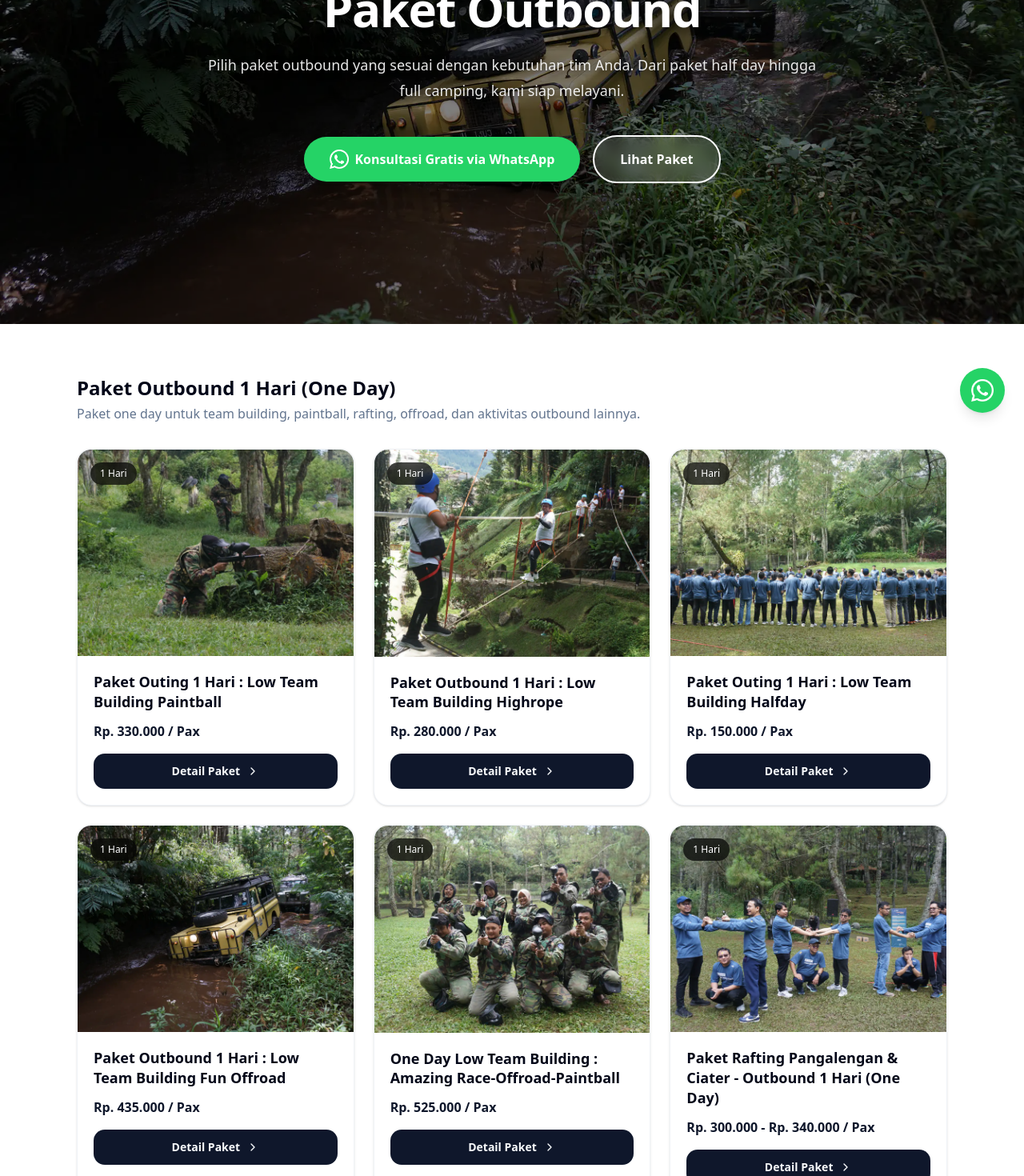
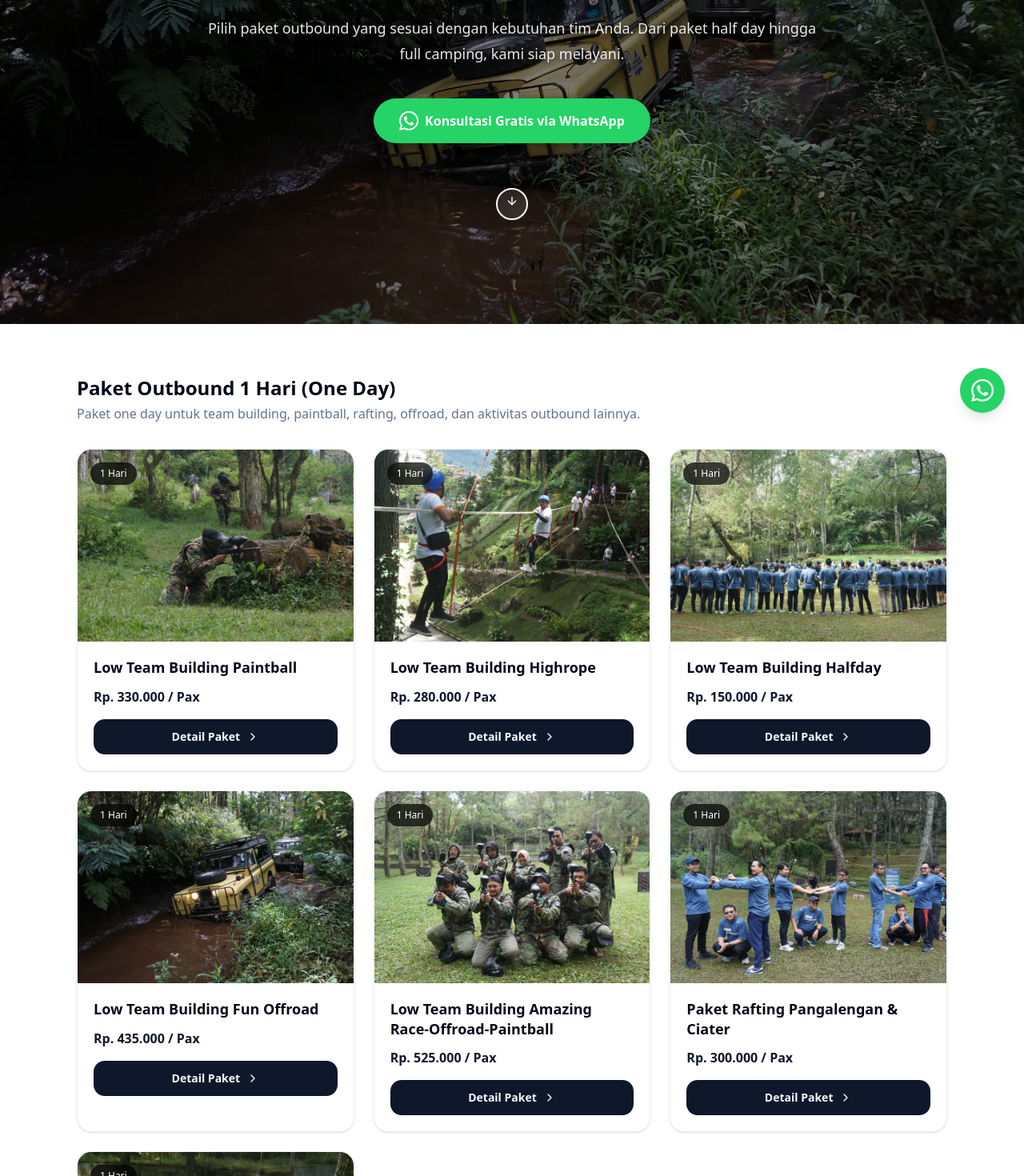
Before and after one commit to ariannurrahman/zodra-outing, a Next.js app: page /paket-outbound in a window 1280 px wide. Shown: the part 260-1730 px from the top of the page at 80% size. Built offline with nearby package versions, Linux system fonts and the light colour scheme; no server answers.

Commit message:
Refactor layout and styling in various components for improved responsiveness and visual consistency; update package titles and pricing details in packages.ts for clarity.

```diff
--- a/app/page.tsx
+++ b/app/page.tsx
@@ -58,7 +58,7 @@ export default function Home() {
           <h3 className="mb-6 text-xl font-semibold text-foreground">
             Paket Low Team Building
           </h3>
-          <div className="grid gap-6 sm:grid-cols-2 lg:grid-cols-3">
+          <div className="grid gap-6 grid-cols-2 lg:grid-cols-3">
             {teamBuildingPackages.map((pkg) => (
               <PackageCard
                 key={pkg.title}
--- a/app/paket-outbound/package-hero.tsx
+++ b/app/paket-outbound/package-hero.tsx
@@ -25,7 +25,7 @@ export function PackageHero() {
             Pilih paket outbound yang sesuai dengan kebutuhan tim Anda. Dari paket
             half day hingga full camping, kami siap melayani.
           </p>
-          <div className="mt-10 flex flex-col items-center justify-center gap-4 sm:flex-row">
+          <div className="mt-10 flex flex-col items-center justify-center gap-4">
             <WhatsAppCta
               variant="button"
               message="Halo, saya tertarik dengan layanan outbound Zodra Adventure. Bisa info lebih detail?"
--- a/components/lihat-paket-button.tsx
+++ b/components/lihat-paket-button.tsx
@@ -1,5 +1,7 @@
 "use client";
 
+import { cn } from "@/lib/utils";
+import { ArrowDown } from "lucide-react";
 import Link from "next/link";
 import { usePathname } from "next/navigation";
 
@@ -20,9 +22,9 @@ export function LihatPaketButton() {
       <button
         type="button"
         onClick={scrollToPackages}
-        className={BUTTON_CLASS}
+        className={cn(BUTTON_CLASS, "size-10 p-0 flex items-center justify-center mt-10 rounded-full")}
       >
-        Lihat Paket
+        <ArrowDown className="size-4 animate-bounce" />
       </button>
     );
   }
--- a/components/package-card.tsx
+++ b/components/package-card.tsx
@@ -2,8 +2,6 @@ import Image from "next/image";
 import Link from "next/link";
 import { ChevronRight, Tag } from "lucide-react";
 import { cn } from "@/lib/utils";
-
-type PackageCardVariant = "outbound" | "team-building";
 
 interface PackageCardBaseProps {
   image: string;
@@ -45,12 +43,12 @@ export function PackageCard(props: PackageCardProps) {
   return (
     <article
       className={cn(
-        "group overflow-hidden rounded-2xl border border-border/50 bg-card shadow-sm transition-all duration-300 hover:-translate-y-1 hover:shadow-xl hover:shadow-primary/5",
+        "group overflow-hidden rounded-2xl h-full border border-border/50 bg-card shadow-sm transition-all duration-300 hover:-translate-y-1 hover:shadow-xl hover:shadow-primary/5",
         className
       )}
     >
       {/* Image section */}
-      <div className="relative aspect-4/3 w-full overflow-hidden">
+      <div className="relative aspect-4/3 h-60 w-full overflow-hidden">
         <Image
           src={image}
           alt={imageAlt}
@@ -75,13 +73,6 @@ export function PackageCard(props: PackageCardProps) {
           </span>
         )}
 
-        {/* Fasilitas banner (team-building only) */}
-        {!isOutboundProps(props) && props.showFasilitas && (
-          <span className="absolute right-4 top-4 rounded-full bg-amber-400/95 px-3 py-1.5 text-xs font-semibold text-amber-950 backdrop-blur-sm">
-            Fasilitas
-          </span>
-        )}
-
         {/* Watermark */}
         {props.watermark && (
           <span className="absolute bottom-3 left-1/2 -translate-x-1/2 rounded-full bg-white/90 px-3 py-1 text-[10px] font-medium text-muted-foreground backdrop-blur-sm">
@@ -91,9 +82,10 @@ export function PackageCard(props: PackageCardProps) {
       </div>
 
       {/* Content section */}
-      <div className="flex flex-col gap-0 p-5">
+      <div className="flex flex-col gap-0 p-5 flex-1 justify-between">
         {/* Title */}
-        <h3 className="text-lg font-semibold leading-snug text-foreground transition-colors group-hover:text-primary">
+        <div className="flex flex-col">
+          <h3 className="text-base lg:text-lg font-semibold leading-snug text-foreground transition-colors group-hover:text-primary">
             {title}
           </h3>
 
@@ -103,6 +95,7 @@ export function PackageCard(props: PackageCardProps) {
               <Tag className="h-4 w-4 shrink-0 text-muted-foreground" />
             )}
             <span className="font-bold text-primary">{price}</span>
+          </div>
         </div>
 
         {/* CTA button (outbound only) */}
--- a/lib/packages.ts
+++ b/lib/packages.ts
@@ -49,7 +49,7 @@ const paket1Hari: SubPackage[] = [
     slug: "low-team-building-paintball",
     image: "/activity/paintball-1.webp",
     imageAlt: "Low Team Building Paintball",
-    title: "Paket Outing 1 Hari : Low Team Building Paintball",
+    title: "Low Team Building Paintball",
     price: "Rp. 330.000 / Pax",
     dayPackage: "1 Hari",
     buttonText: "Detail Paket",
@@ -61,7 +61,7 @@ const paket1Hari: SubPackage[] = [
     slug: "low-team-building-highrope",
     image: "/activity/rope-1.webp",
     imageAlt: "Low Team Building Highrope",
-    title: "Paket Outbound 1 Hari : Low Team Building Highrope",
+    title: "Low Team Building Highrope",
     price: "Rp. 280.000 / Pax",
     dayPackage: "1 Hari",
     buttonText: "Detail Paket",
@@ -73,7 +73,7 @@ const paket1Hari: SubPackage[] = [
     slug: "low-team-building-halfday",
     image: "/activity/games-1.webp",
     imageAlt: "Low Team Building Halfday",
-    title: "Paket Outing 1 Hari : Low Team Building Halfday",
+    title: "Low Team Building Halfday",
     price: "Rp. 150.000 / Pax",
     dayPackage: "1 Hari",
     buttonText: "Detail Paket",
@@ -85,7 +85,7 @@ const paket1Hari: SubPackage[] = [
     slug: "low-team-building-fun-offroad",
     image: "/activity/offroad-1.webp",
     imageAlt: "Low Team Building Fun Offroad",
-    title: "Paket Outbound 1 Hari : Low Team Building Fun Offroad",
+    title: "Low Team Building Fun Offroad",
     price: "Rp. 435.000 / Pax",
     dayPackage: "1 Hari",
     buttonText: "Detail Paket",
@@ -97,7 +97,7 @@ const paket1Hari: SubPackage[] = [
     slug: "amazing-race-offroad-paintball",
     image: "/activity/paintball-2.webp",
     imageAlt: "Amazing Race Offroad Paintball",
-    title: "One Day Low Team Building : Amazing Race-Offroad-Paintball",
+    title: "Low Team Building Amazing Race-Offroad-Paintball",
     price: "Rp. 525.000 / Pax",
     dayPackage: "1 Hari",
     buttonText: "Detail Paket",
@@ -109,8 +109,8 @@ const paket1Hari: SubPackage[] = [
     slug: "rafting-pangalengan-ciater",
     image: "/activity/games-2.webp",
     imageAlt: "Rafting Pangalengan & Ciater",
-    title: "Paket Rafting Pangalengan & Ciater - Outbound 1 Hari (One Day)",
-    price: "Rp. 300.000 - Rp. 340.000 / Pax",
+    title: "Paket Rafting Pangalengan & Ciater",
+    price: "Rp. 300.000 / Pax",
     dayPackage: "1 Hari",
     buttonText: "Detail Paket",
     href: "/paket-outbound/1-day/rafting-pangalengan-ciater",
@@ -300,6 +300,5 @@ export const teamBuildingPackages = [
     price: "Rp. 150.000",
     overlay: undefined as string | undefined,
     showFasilitas: false,
-    watermark: "bandung-outbound.com",
   },
 ];
```
Lines whose indentation alone changed are shown as unchanged.
